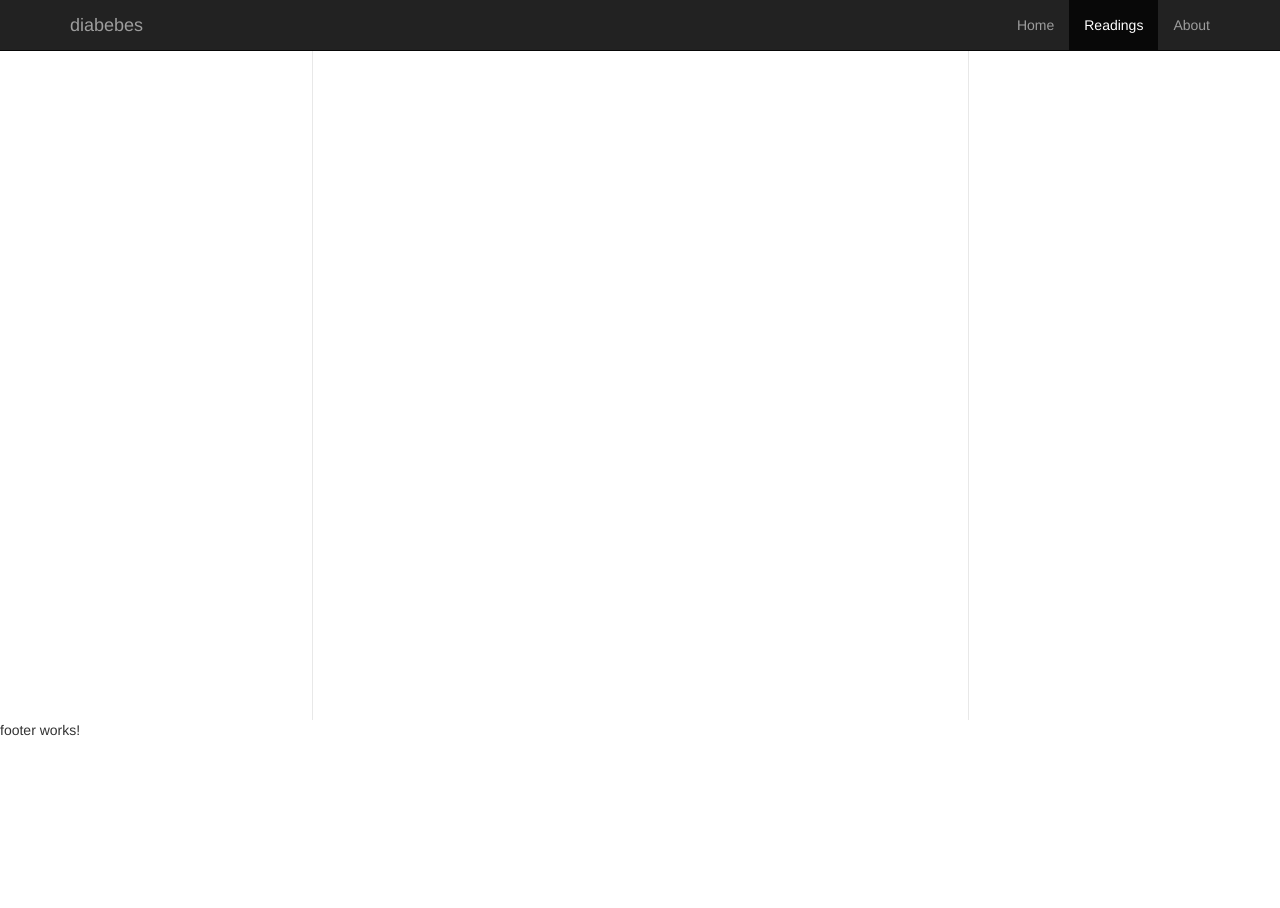
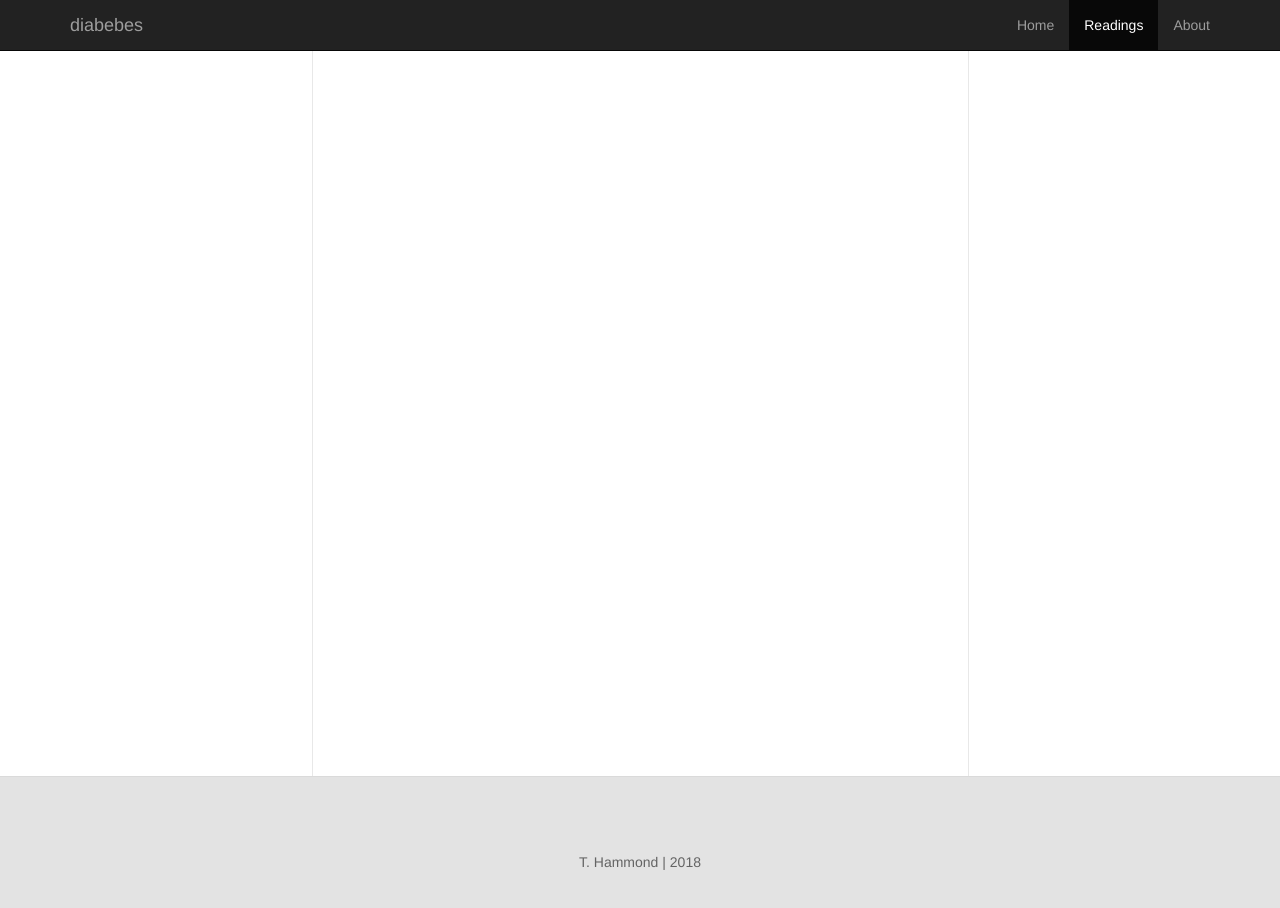
Before and after one commit to talor-hammond/diabebes-angular-ts, an Angular app: page / in a window 1280 px wide. Shown: the top 908 px of the page. Before the commit the page ends 800 px from the top, so only its background shows below. Built offline with nearby package versions, Linux system fonts and the light colour scheme.

Commit message:
complete Footer component

```diff
--- a/src/app/components/footer/footer.component.html
+++ b/src/app/components/footer/footer.component.html
@@ -1,3 +1,7 @@
-<p>
-  footer works!
-</p>
+<footer class="page-footer">
+
+    <div class="text-center page-footer-text">
+      T. Hammond | 2018
+    </div>
+
+</footer>
--- a/src/styles.css
+++ b/src/styles.css
@@ -8,10 +8,26 @@
 /* Home */
 .left {
     border-right: 1px solid rgba(210, 210, 210, 0.5);
-    min-height: 90vh;
+    min-height: 97vh;
 }
 
 .right {
     border-left: 1px solid rgba(210, 210, 210, 0.5);
-    min-height: 90vh;
+    min-height: 97vh;
 }
+
+/* Footer */
+.page-footer {
+    background-color: rgba(220, 220, 220, .8);
+    border-top: 1px solid rgba(210, 210, 210, 0.5);
+    height: 150px;
+    position: relative;
+}
+
+.page-footer-text {
+    color: rgba(100, 100, 100, 1);
+    position: absolute;
+    top: 50%;
+    width: 100%;
+    text-align: center;
+}
```
